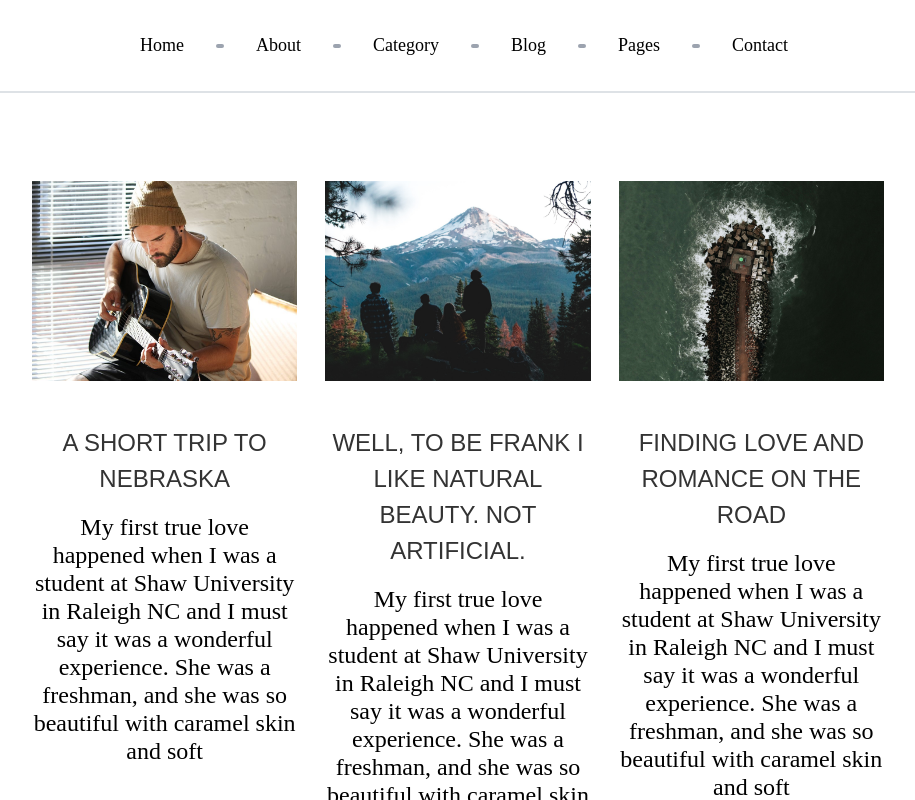
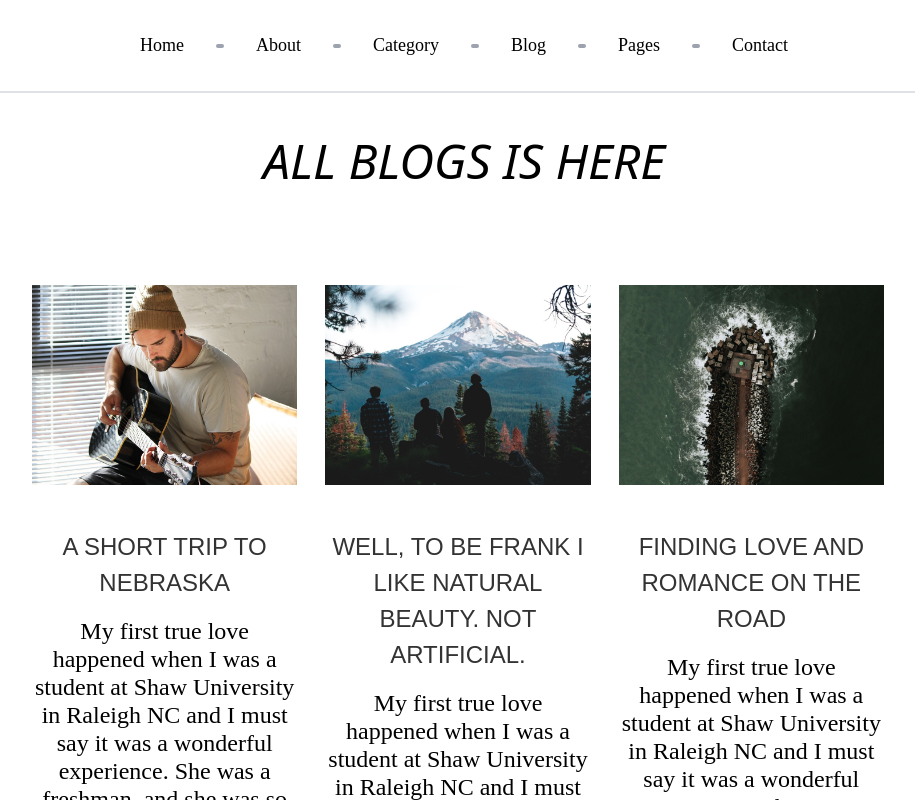
Before and after one commit to statichunt/techfeed-nextjs, a Next.js app: page /blog in a window 1280 px wide. Shown: the top 800 px of the page, without its empty margins (176-1091 px from the left). Built offline with nearby package versions, Linux system fonts and the light colour scheme.

Commit message:
complete all the task

```diff
--- a/component/Blog/BlogPage.js
+++ b/component/Blog/BlogPage.js
@@ -28,10 +28,11 @@ const BlogPage = ({posts,page}) => {
         }
     })
     return (
+        <>
+        <h1 className='pageTitle'>All Blogs is Here</h1>
         <div className="allPost mx-auto">
-            <Header>
-            <title>Blog</title>
-          </Header>
+
+
                   {
                 currentPosts.map(blog=><div className="blog h-h600"  key={blog.slug}>
                 <Link href={`/${blog.slug}`}>
@@ -104,6 +105,7 @@ const BlogPage = ({posts,page}) => {
 
                 </div>
         </div>
+        </>
     )
 }
 
--- a/component/Category.js
+++ b/component/Category.js
@@ -19,7 +19,7 @@ function Category({value}) {
         <meta name="viewport" content="initial-scale=1.0, width=device-width" />
          </Header>
 
-         <h1 className='text-5xl uppercase text-center my-8'>{filterCategory[0]}</h1>
+         <h1 className='pageTitle'>{filterCategory[0]}</h1>
 
                <div className="allPost">
 
--- a/component/NavMenu/DropDownMenu.js
+++ b/component/NavMenu/DropDownMenu.js
@@ -54,7 +54,7 @@ const DropDownMenu = ({isOpen, toggle}) => {
 
                                     <ul  className={data.submenu[0].page != "" && isDropdown ? " block  subMenu  static bg-gray-300 w-full " :"  hidden "}>
                                         {
-                                            data.submenu[0].page != "" && pages.map(p => <Link href={`/?page=${page + p.link}`}><a className="text-black  " onClick={toggle}><li className="rounded-sm  hover:bg-gray-100 px-2 py-1 capitalize" key={p.list}>{p.list}</li></a></Link>)
+                                            data.submenu[0].page != "" && pages.map(p => <Link href={`/?page=${page + p.link}`}><a className="text-black  " onClick={handleDropdown}><li className="rounded-sm  hover:bg-gray-100 px-2 py-1 capitalize" key={p.list}>{p.list}</li></a></Link>)
                                         }
 
                                     </ul>
--- a/pages/categories/index.js
+++ b/pages/categories/index.js
@@ -18,12 +18,13 @@ const Categories = ({posts}) => {
 
     return (
         <div>
+          <h1 className='pageTitle'>All Categories </h1>
           <Header>
             <title>Category</title>
           </Header>
-           <div className="allPost md:flex md:justify-around md:items-center heading block mx-auto text-center ">
+           <div className="allPost md:flex md:justify-around md:items-center heading block mx-auto text-center  ">
            {
-                filterCategory.map(data=><div key={data} className="my-24"><Link href={`/category/${data}`}><a className="capitalize">{data}</a></Link></div>)
+                filterCategory.map(data=><div key={data} className="my-24 hover:shadow-sm hover:shadow-gray-400"><Link href={`/category/${data}`}><a className="capitalize ">{data}</a></Link></div>)
             }
            </div>
         </div>
--- a/styles/globals.css
+++ b/styles/globals.css
@@ -184,6 +184,14 @@
     @apply
     rounded-full
 }
+.pageTitle{
+    @apply
+    text-5xl
+     uppercase
+     text-center
+     my-8
+     italic
+}
  }
 
 /* .bannerContent{
```
